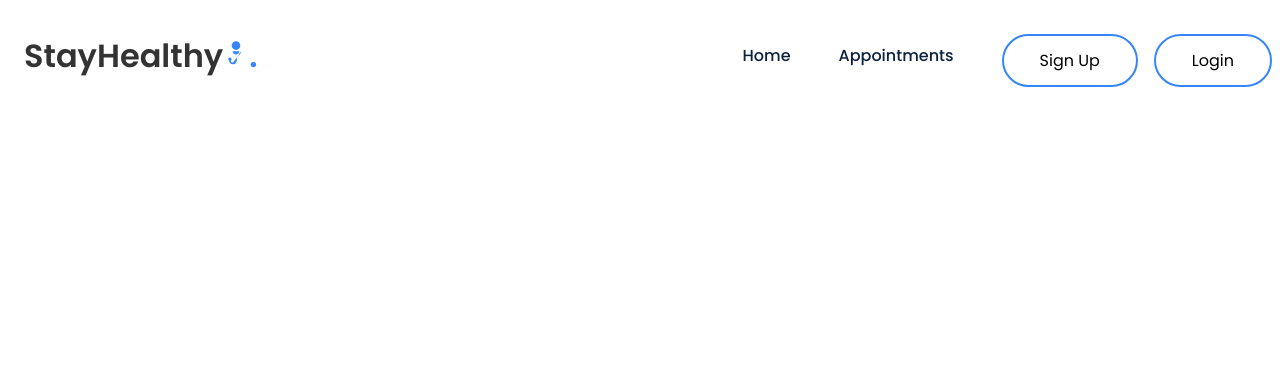
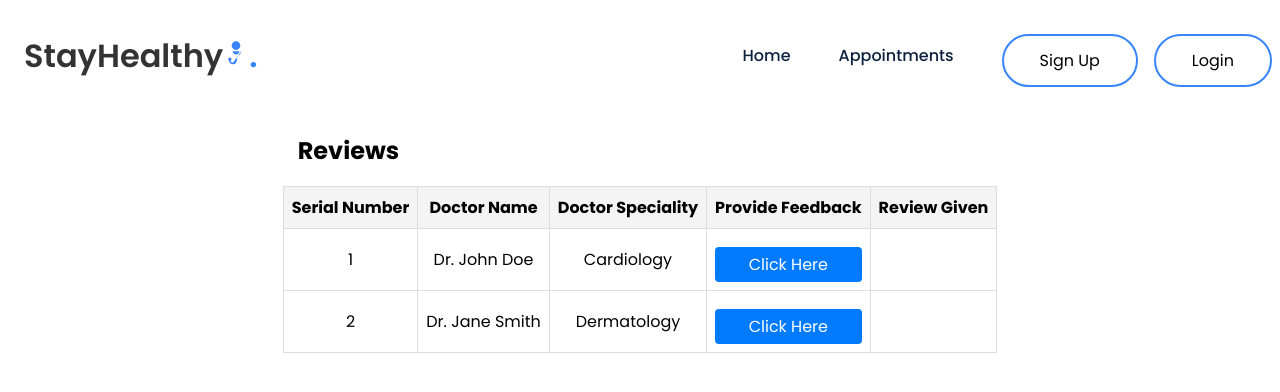
Before and after one commit to pica69co/test_med_app, a React (Create React App) app: page /review in a window 1280 px wide. Shown: the top 392 px of the page. Built offline with nearby package versions, Linux system fonts and the light colour scheme.

Commit message:
feat: reviews component front

```diff
--- a/src/App.js
+++ b/src/App.js
@@ -10,6 +10,7 @@ import Login from './Components/Login/Login.js';
 import Sign_Up from './Components/Sign_Up/Sign_Up.js';
 import InstantConsultation from './Components/InstantConsultationBooking/InstantConsultation.js'
 import Notification from './Components/Notifications/Notification.js';
+import ReviewForm from './Components/ReviewForm/ReviewForm.js';
 
 function App() {
 
@@ -27,7 +28,7 @@ function App() {
             <Route path='/login' element={<Login />} />
             <Route path='/sign_up' element={<Sign_Up />} />
             <Route path="/instant-consultation" element={<InstantConsultation />} />
-
+            <Route path="/review" element={<ReviewForm/>}/>
           </Routes>
 
         </BrowserRouter>
--- /dev/null
+++ b/src/Components/GiveReviews/GiveReviews.css
@@ -0,0 +1,61 @@
+.modal-overlay {
+  position: fixed;
+  top: 0;
+  height: 100%;
+  background-color: rgba(0, 0, 0, 0.3); /* Dimmed background */
+  display: flex;
+  align-items: center;
+  justify-content: center;
+  z-index: 1000;
+
+}
+
+.modal-container {
+  border: #007bff 1px solid;
+  background-color: #ddd;
+  border-radius: 8px;
+  width: 100%;
+  max-width: 500px;
+  padding: 20px;
+  box-shadow: 0 4px 6px rgba(0, 0, 0, 0.1);
+  text-align: center;
+}
+
+.warning {
+  color: red;
+  font-weight: bold;
+  margin-bottom: 10px;
+}
+
+.form {
+  display: flex;
+  flex-direction: column;
+  gap: 15px;
+  background-color: red;
+
+}
+
+.modal-container label {
+  font-weight: bold;
+}
+
+.modal-container input,
+.modal-container textarea {
+  width: 100%;
+  padding: 8px;
+  border: 1px solid #ddd;
+  border-radius: 4px;
+}
+
+.modal-container button {
+  background-color: #007bff;
+  color: white;
+  border: none;
+  padding: 10px;
+  border-radius: 4px;
+  cursor: pointer;
+}
+
+.modal-container button:hover {
+  background-color: #0056b3;
+}
--- /dev/null
+++ b/src/Components/GiveReviews/GiveReviews.js
@@ -0,0 +1,78 @@
+// Following code has been commented with appropriate comments for your reference.
+import React, { useState } from 'react';
+
+// Function component for giving reviews
+function GiveReviews() {
+  // State variables using useState hook
+  const [showForm, setShowForm] = useState(false);
+  const [submittedMessage, setSubmittedMessage] = useState('');
+  const [showWarning, setShowWarning] = useState(false);
+  const [formData, setFormData] = useState({
+    name: '',
+    review: '',
+    rating: 0
+  });
+
+  // Function to handle button click event
+  const handleButtonClick = () => {
+    setShowForm(false);
+  };
+
+  // Function to handle form input changes
+  const handleChange = (e) => {
+    // Update the form data based on user input
+    setFormData({ ...formData, [e.target.name]: e.target.value });
+  };
+
+  // Function to handle form submission
+  const handleSubmit = (e) => {
+    e.preventDefault();
+    setSubmittedMessage(formData);
+    setFormData({
+      name: '',
+      review: '',
+      rating: 0
+    });
+    // Check if all required fields are filled before submission
+    if (formData.name && formData.review && formData.rating > 0) {
+      setShowWarning(false);
+    } else {
+      setShowWarning(true);
+    }
+  };
+
+  return (
+    <div className="modal-overlay">
+    <div className="modal-container">
+
+      {showWarning && <p className="warning">Please fill out all fields.</p>}
+      <form onSubmit={handleSubmit} className='form'>
+        <h2>Give Your Feedback</h2>
+        <div>
+          <label htmlFor="name">Name:</label>
+          <input
+            type="text"
+            id="name"
+            name="name"
+            value={formData.name}
+            onChange={handleChange}
+          />
+        </div>
+        <div>
+          <label htmlFor="review">Review:</label>
+          <textarea
+            id="review"
+            name="review"
+            value={formData.review}
+            onChange={handleChange}
+          />
+        </div>
+        <button type="submit">Submit</button>
+      </form>
+
+    </div>
+  </div>
+  );
+}
+
+export default GiveReviews;
--- a/src/Components/Notifications/Notification.js
+++ b/src/Components/Notifications/Notification.js
@@ -37,11 +37,10 @@ const Notification = ({ children }) => {
   return (
     <div>
 
-      <Navbar />
 
       {children}
 
-      {!isLoggedIn && !appointmentData && (
+      {isLoggedIn && appointmentData && (
         <>
           <div className="appointment-card">
             <div className="appointment-card__content">
@@ -64,6 +63,7 @@ const Notification = ({ children }) => {
           </div>
         </>
       )}
+
     </div>
   );
 };
--- /dev/null
+++ b/src/Components/ReviewForm/ReviewForm.css
@@ -0,0 +1,44 @@
+.reviews-container {
+   margin: 0 auto;
+  padding-top: 120px; /* Push the content below the navbar */
+  max-width: fit-content;
+  font-family: Arial, sans-serif;
+}
+
+h2 {
+  margin-left: 15px;
+  text-align: left;
+  margin-bottom: 20px;
+}
+
+.reviews-table {
+  width: 100%;
+  border-collapse: collapse;
+  margin: 0 auto;
+
+}
+
+.reviews-table th,
+.reviews-table td {
+  border: 1px solid #ddd;
+  padding: 8px;
+  text-align: center;
+}
+
+.reviews-table th {
+  background-color: #f4f4f4;
+  font-weight: bold;
+}
+
+.feedback-button {
+  background-color: #007bff;
+  color: white;
+  border: none;
+  padding: 5px 10px;
+  cursor: pointer;
+  border-radius: 4px;
+}
+
+.feedback-button:hover {
+  background-color: #0056b3;
+}
--- /dev/null
+++ b/src/Components/ReviewForm/ReviewForm.js
@@ -0,0 +1,48 @@
+import React, { useState } from "react";
+import "./ReviewForm.css";
+import GiveReviews from "../GiveReviews/GiveReviews";
+
+const ReviewForm = () => {
+  const [showForm, setShowForm] = useState(false)
+    const reviews = [
+    { id: 1, name: "Dr. John Doe", specialty: "Cardiology" },
+    { id: 2, name: "Dr. Jane Smith", specialty: "Dermatology" },
+  ];
+
+  const handleClick = (e)=>setShowForm(true);
+
+
+  return (
+    <div className="reviews-container">
+      <h2>Reviews</h2>
+      <table className="reviews-table">
+        <thead>
+          <tr>
+            <th>Serial Number</th>
+            <th>Doctor Name</th>
+            <th>Doctor Speciality</th>
+            <th>Provide Feedback</th>
+            <th>Review Given</th>
+          </tr>
+        </thead>
+        <tbody>
+          {reviews.map((review) => (
+            <tr key={review.id}>
+              <td>{review.id}</td>
+              <td>{review.name}</td>
+              <td>{review.specialty}</td>
+
+              <td>
+                <button className="feedback-button" onClick={handleClick}>Click Here</button>
+              </td>
+              <td>{''}</td>
+            </tr>
+          ))}
+        </tbody>
+      </table>
+      {showForm && <GiveReviews />}
+    </div>
+  );
+};
+
+export default ReviewForm;
--- a/src/server/db.js
+++ b/src/server/db.js
@@ -1,11 +1,11 @@
 const mongoose = require('mongoose');
-const mongoURI =  "mongodb://root:RkefyErW3fig5NFdAp4PVSmO@172.21.46.241:27017";
+const mongoURI =  "mongodb://root:UzzllAOlpUKnsnsBrWN8L7Ff@172.21.238.235:27017";
 
 const connectToMongo = async (retryCount) => {
     const MAX_RETRIES = 3;
     const count = retryCount ?? 0;
     try {
-        await mongoose.connect(mongoURI, { dbName: 'stayhealthybeta1'});
+        await mongoose.connect(mongoURI, { dbName: 'labs-mongo-cuddly-round-balloon'});
         console.info('Connected to Mongo Successfully')
 
         return;
```
